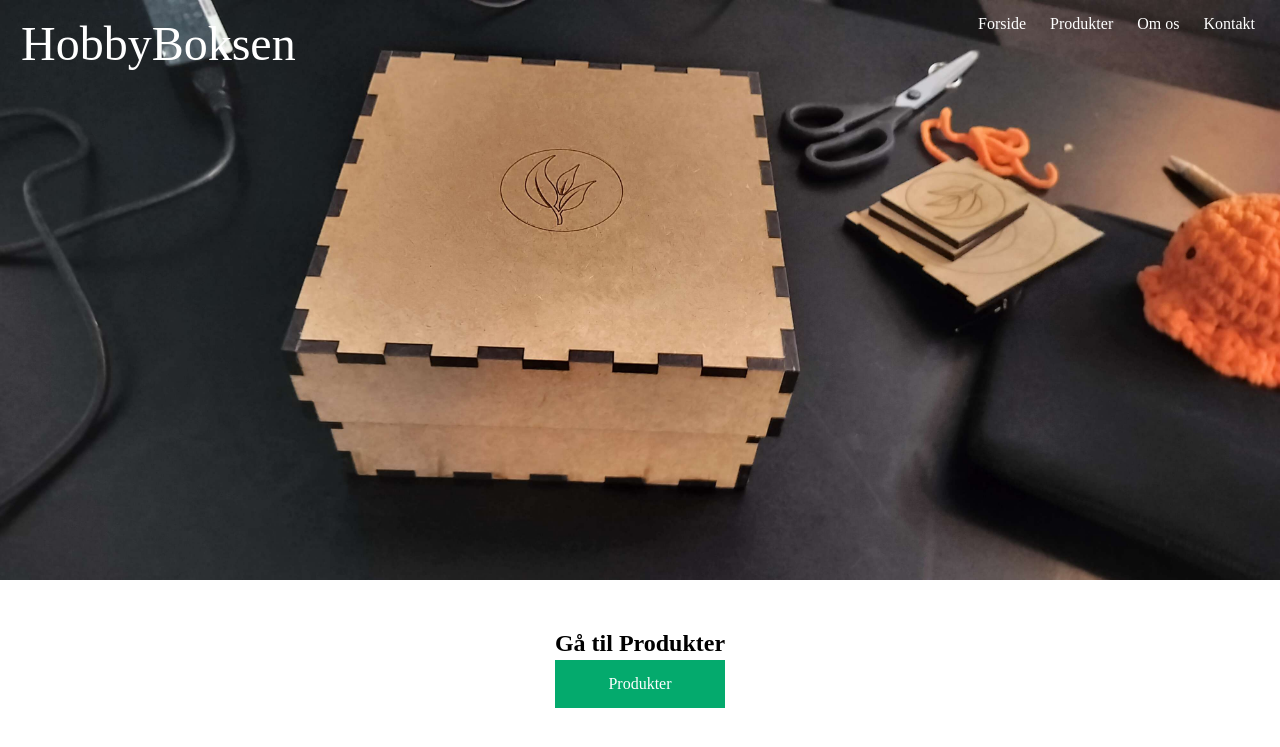
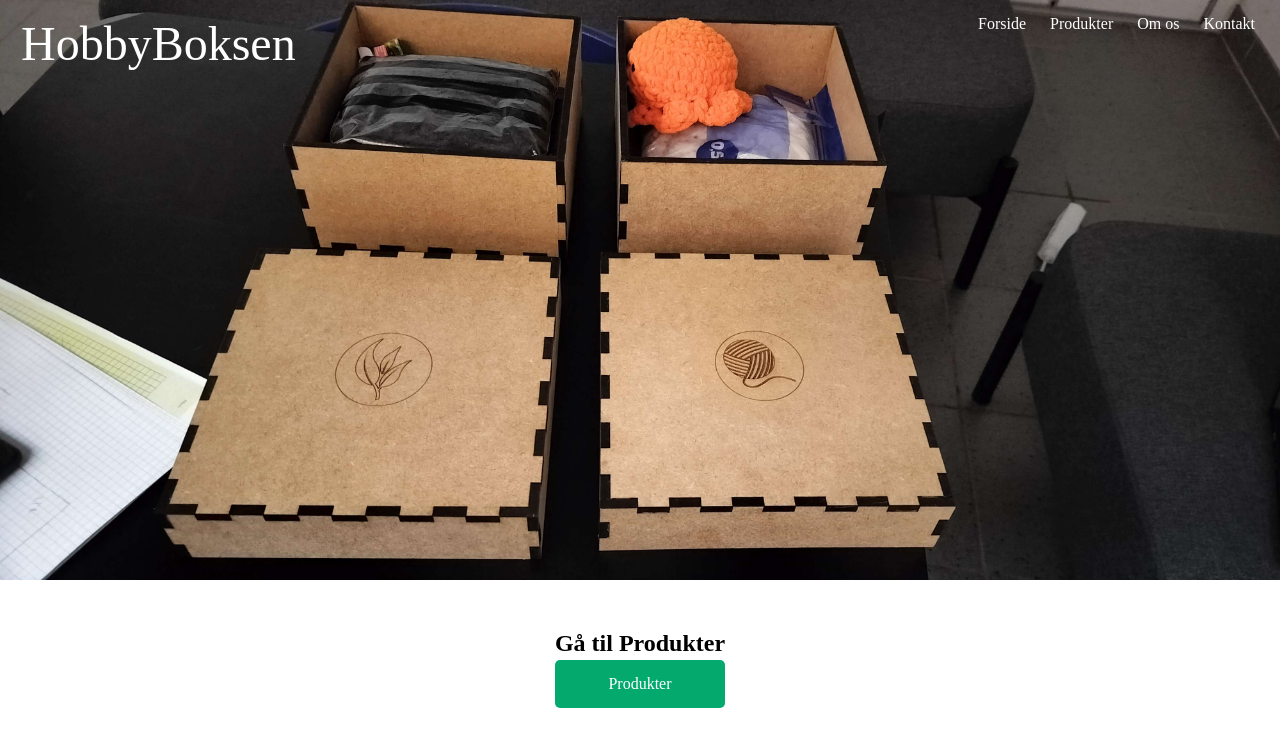
Before and after one commit to skouv05/TEK-eksamen, a Flask app: page / in a window 1280 px wide. Shown: the top 747 px of the page. Run offline with Flask 3, Linux system fonts and the light colour scheme.

Commit message:
rounded buttons + frontpage image change

```diff
--- a/static/styles/index.css
+++ b/static/styles/index.css
@@ -75,7 +75,7 @@
     text-decoration: none;
     display: inline-block;
     font-size: 16px;
-
+    border-radius: 5px;
   }
 
 .toproducts{
--- a/static/styles/style.css
+++ b/static/styles/style.css
@@ -76,7 +76,7 @@
     text-decoration: none;
     display: inline-block;
     font-size: 16px;
-
+    border-radius: 5px;
   }
 
 .toproducts{
--- a/templates/about.html
+++ b/templates/about.html
@@ -19,6 +19,7 @@
         <h1 class="title">HobbyBoksen</h1>
         <p class="abt">Et stigende altal unge har svært ved at finde en hobby de kan lide, hvilket føre til flere negative konsekvenser. Derfor er HobbyBoksen
         til for at hjælpe primært unge til at finde en hobby de kan lide. Det gør vi ved at have 2 typer produkter. Det ene er en abbonementkasse, man får leveret leveret en gang om måneden, hvor man får en boks med alt man skal bruge for at starte en ny hobby. Dette fører til den anden type produkt, som er for dem der igennem vores kasser har fået en ny hobby der gerne vil fortsætte. Disse produkter er en nem løsning for dem der gerne vil købe alt de har brug for til en bestemt hobby i en nem boks.</p>
+
     </div>
     </body>
 </html>
--- a/templates/index.html
+++ b/templates/index.html
@@ -9,7 +9,7 @@
     <body>
     <div class="menu-bar">
         <ul>
-            <li id="name"><a href="#">HobbyBoksen</a></li>
+            <li id="name"><a href="/">HobbyBoksen</a></li>
             <li><a href="/">Forside</a></li>
             <li><a href="{{ url_for('products') }}">Produkter</a></li>
             <li><a href="{{url_for('about')}}">Om os</a></li>
```
Also changed, not shown: static/Garn boks.jpg (added), static/placeholder.jpg.
